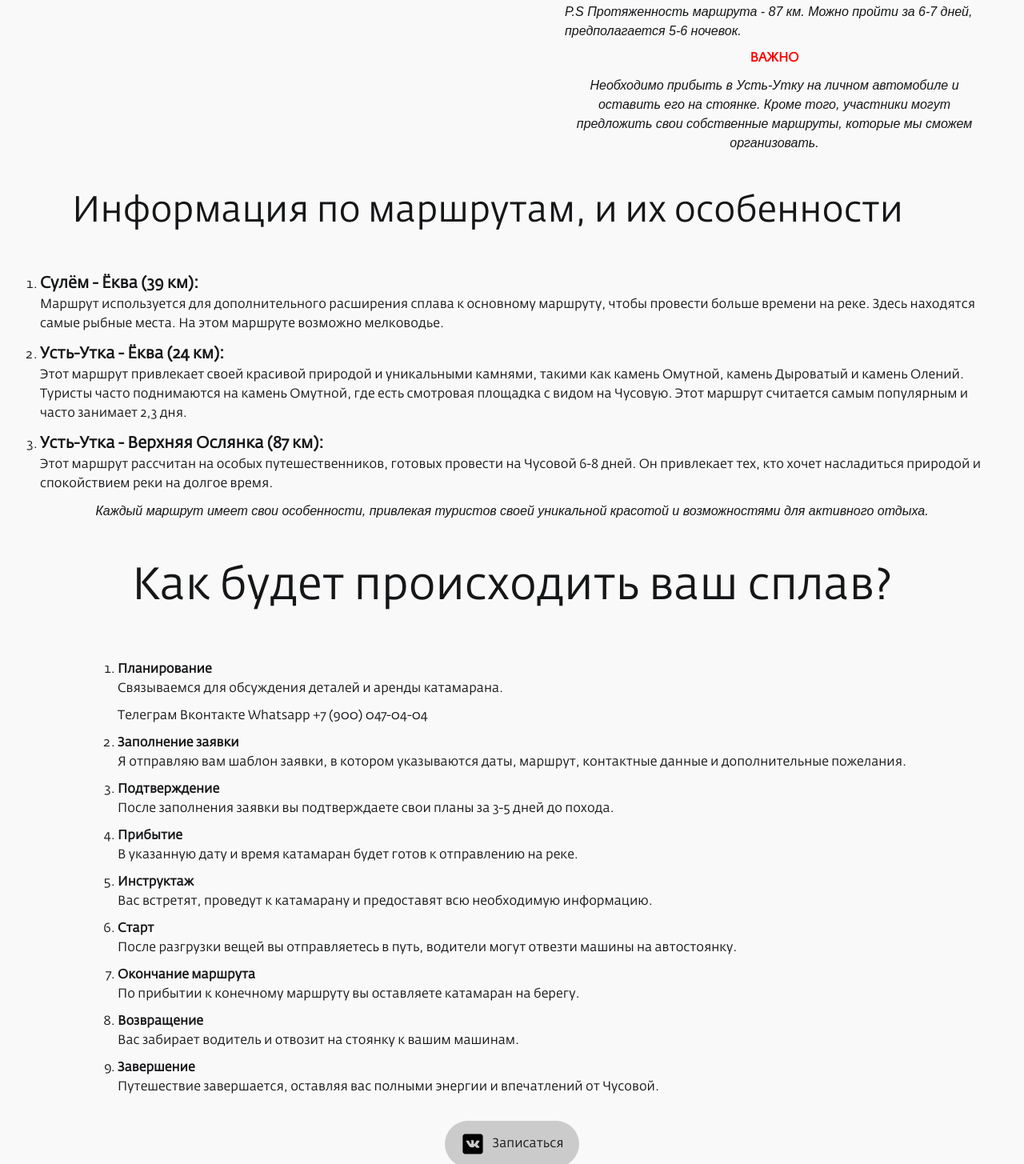
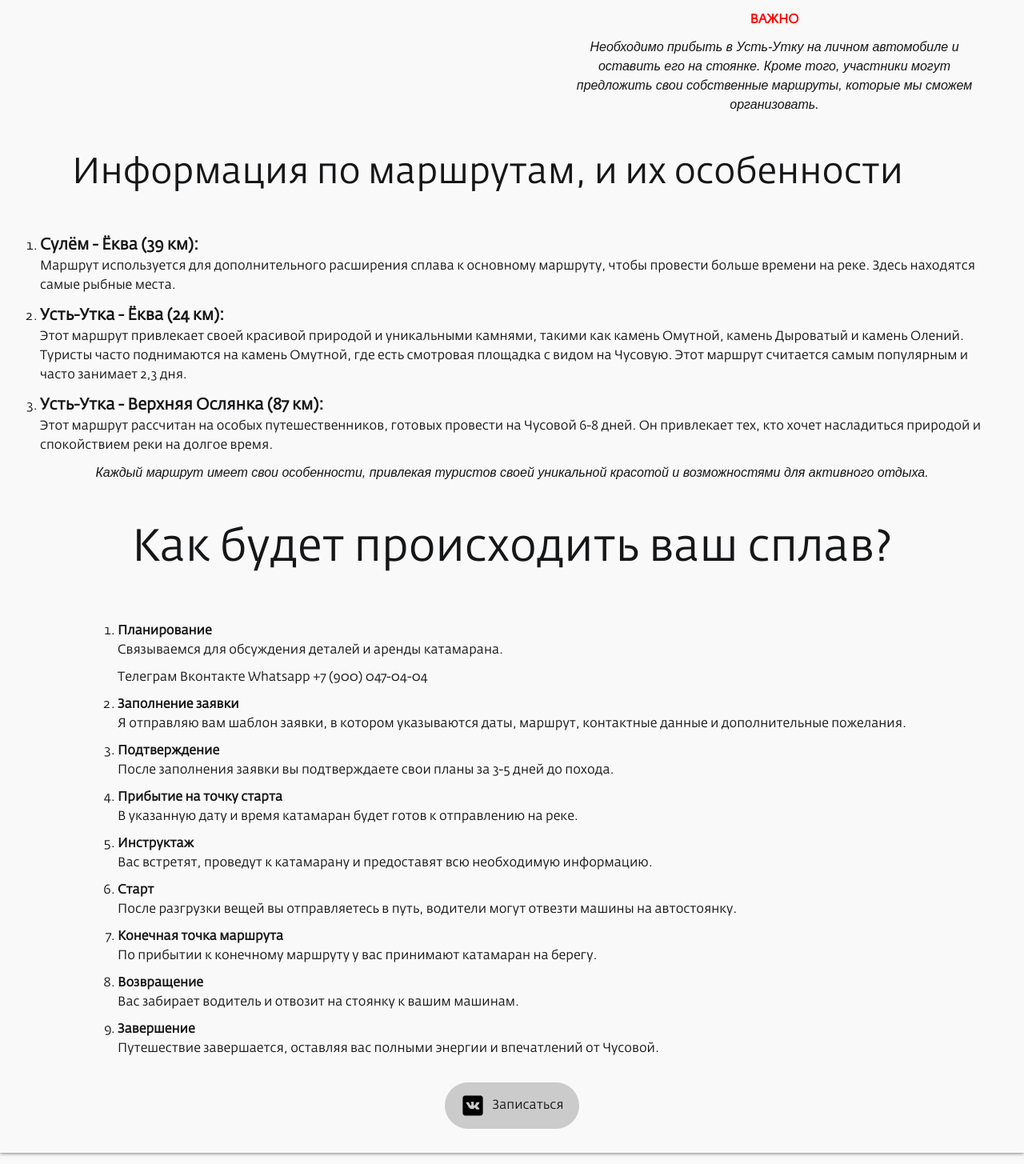
Before and after one commit to Kinoki445/TOUR-CENTER, a plain HTML site: page index.html in a window 1280 px wide. Shown: the part 2033-3488 px from the top of the page at 80% size. Drawn offline with Linux system fonts and the light colour scheme; a web font is replaced by a local one.

Commit message:
fix-index

```diff
--- a/index.html
+++ b/index.html
@@ -134,15 +134,15 @@
                                 </ul>
                             </li>
                             <li class="map__inner-li">
-                                <h1 class="map__inner-li-h1">Маршрут 3: ВЕРХНЯЯ ОСЛЯНКА - ЁКВА</h1>
+                                <h1 class="map__inner-li-h1">Маршрут 3: Ваш собственный</h1>
                                 <ul>
                                     <!-- <li>День 1: Начало пути от Верхней Ослянки.</li>
                                     <li>День 6-7: Прибытие в Ёкву. Отдых и изучение местности.</li>
                                     <li>День 7-8: Возвращение из Ослянки в Усть-Утку.</li> -->
                                     <li>Предлагаете свои варианты сплава, мы поможем организовать.</li>
                                 </ul>
-                                <p class="map__inner-li-p">P.S Протяженность маршрута - 87 км. Можно пройти за 6-7 дней,
-                                    предполагается 5-6 ночевок.</p>
+                                <!-- <p class="map__inner-li-p">P.S Протяженность маршрута - 87 км. Можно пройти за 6-7 дней,
+                                    предполагается 5-6 ночевок.</p> -->
                             </li>
 
                             <h1 class="map__inner-h1">ВАЖНО</h1>
@@ -162,8 +162,7 @@
                         <li class="marshrut__inner-li">
                             <h1 class="marshrut__inner-h1">Сулём - Ёква (39 км):</h1>
                             <p>Маршрут используется для дополнительного расширения сплава к основному маршруту, чтобы
-                                провести больше времени на реке. Здесь находятся самые рыбные места. На этом маршруте
-                                возможно мелководье.</p>
+                                провести больше времени на реке. Здесь находятся самые рыбные места.</p>
                         </li>
                         <li class="marshrut__inner-li">
                             <h1 class="marshrut__inner-h1">Усть-Утка - Ёква (24 км):</h1>
@@ -210,7 +209,7 @@
                         </li>
 
                         <li class="modal-li">
-                            <h3>Прибытие</h3>В указанную дату и время катамаран будет готов к
+                            <h3>Прибытие на точку старта</h3>В указанную дату и время катамаран будет готов к
                             отправлению на реке.
 
                         <li class="modal-li">
@@ -228,9 +227,8 @@
                         </li>
 
                         <li class="modal-li">
-                            <h3>Окончание маршрута</h3>По прибытии к конечному маршруту вы
-                            оставляете катамаран на
-                            берегу.
+                            <h3>Конечная точка маршрута</h3>По прибытии к конечному маршруту у вас принимают катамаран
+                            на берегу.
                         </li>
 
                         <li class="modal-li">
```
